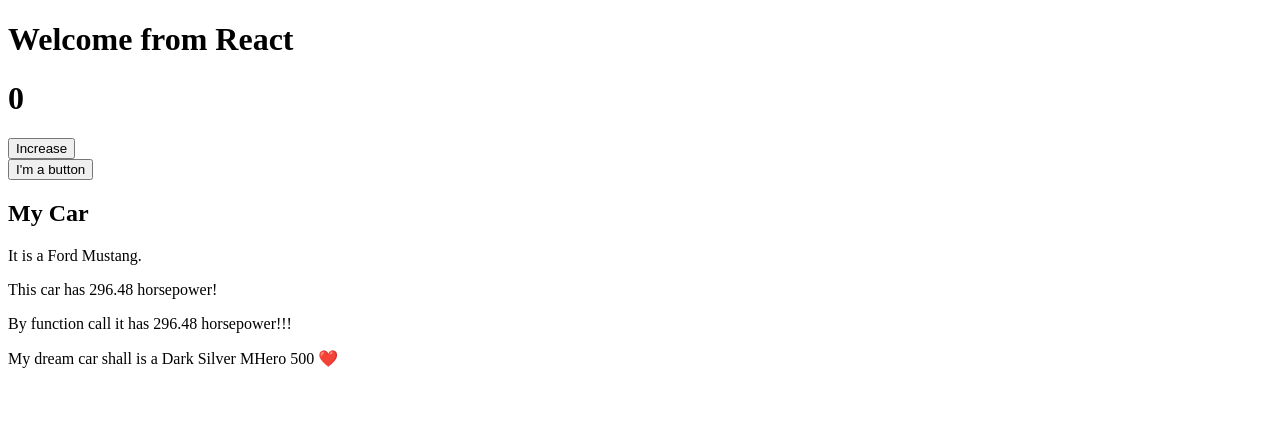
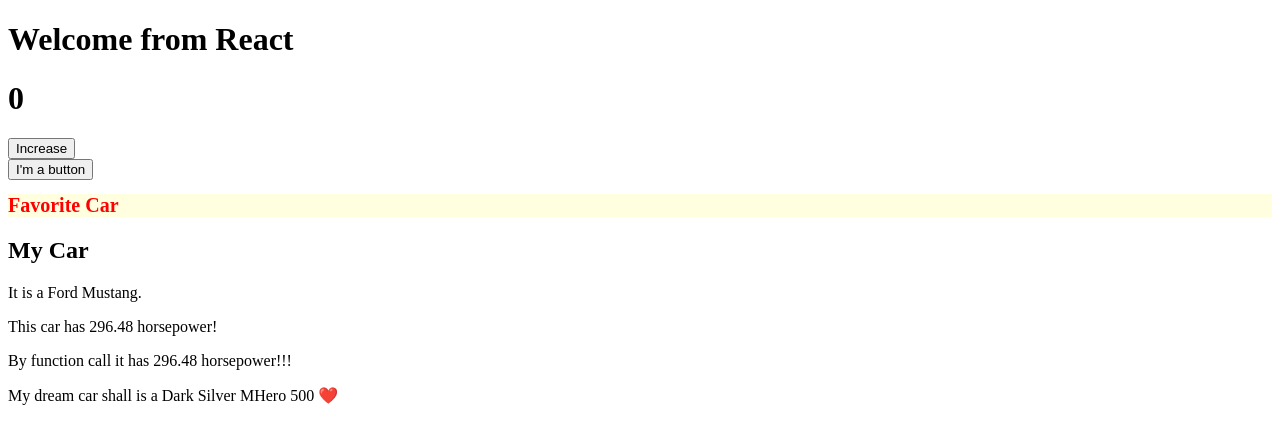
Before and after one commit to cynthia-stac/react-course, a React (Vite) app: page / in a window 1280 px wide. Shown: the top 444 px of the page. Built offline with nearby package versions, Linux system fonts and the light colour scheme.

Commit message:
Add a style attribute and assign it to the style objexts

```diff
--- a/src/App.jsx
+++ b/src/App.jsx
@@ -50,6 +50,7 @@ export function Car() {
   }
   return (
     <div>
+      <h1 style={myStyles} >Favorite Car</h1>
       <h2 className="myClass">My Car</h2>
       <p className={x}>It is a {brand} {model}.</p>
       <p>This car has {218 * 1.36} horsepower!</p>
```
